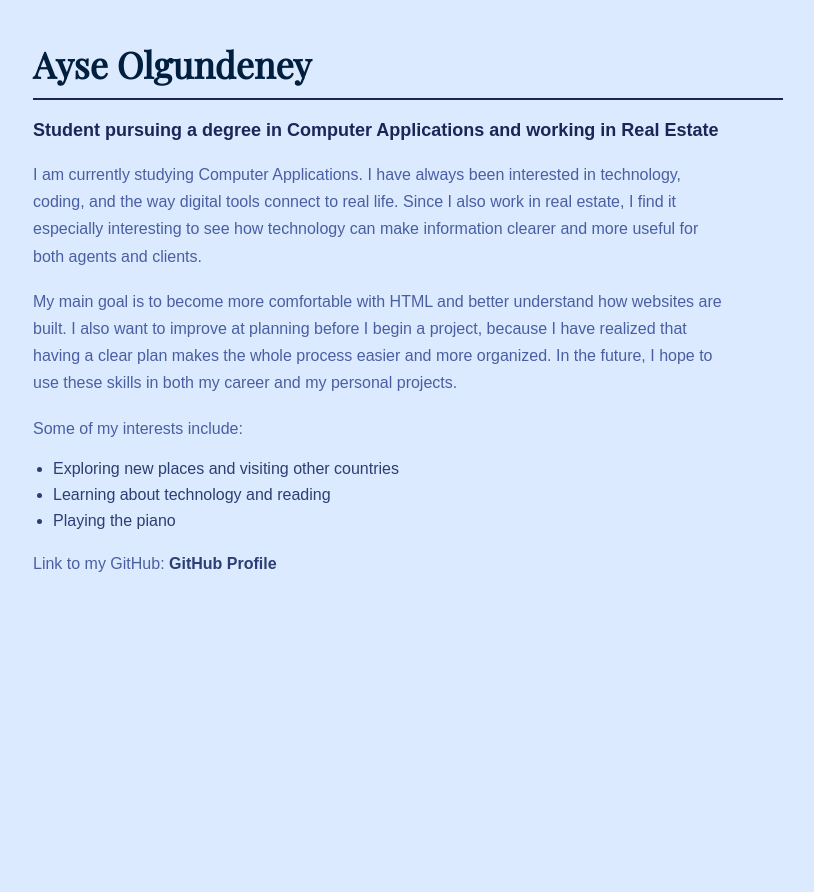
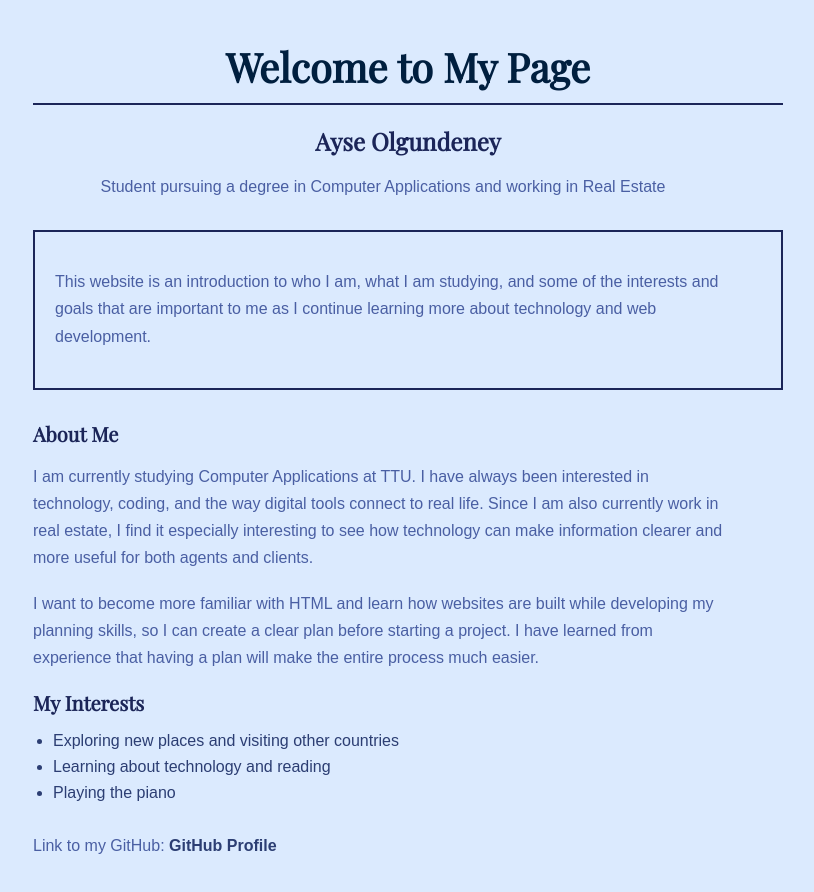
Before and after one commit to olgunayse/olgunayse.github.io, a plain HTML site: page index.html in a window 1280 px wide. Shown: the whole page, without its empty margins (232-1046 px from the left). Before the commit the page ends 800 px from the top, so only its background shows below. Drawn offline with nearby package versions, Linux system fonts and the light colour scheme.

Commit message:
made into more detailed and changed styling

```diff
--- a/index.html
+++ b/index.html
@@ -9,28 +9,40 @@
   </head>
 
   <body>
-    <!-- Personal introduction content -->
     <header>
-      <h1>Ayse Olgundeney</h1>
-      <h2>Student pursuing a degree in Computer Applications and working in Real Estate</h2>
+      <h1>Welcome to My Page</h1>
+      <h2>Ayse Olgundeney</h2>
+      <p class="subtitle">
+        Student pursuing a degree in Computer Applications and working in Real Estate
+      </p>
     </header>
 
     <main>
+      <section class="intro-box">
         <p>
-        I am currently studying Computer Applications. I have always been interested in technology, coding, and the way digital tools connect to real life. Since I also work in real estate, I find it especially interesting to see how technology can make information clearer and more useful for both agents and clients.
+          This website is an introduction to who I am, what I am studying, and some of the interests and goals that are important to me as I continue learning more about technology and web development.
+        </p>
+      </section>
+
+      <section>
+        <h3>About Me</h3>
+        <p>
+          I am currently studying Computer Applications at TTU. I have always been interested in technology, coding, and the way digital tools connect to real life. Since I am also currently work in real estate, I find it especially interesting to see how technology can make information clearer and more useful for both agents and clients.
         </p>
 
         <p>
-        My main goal is to become more comfortable with HTML and better understand how websites are built. I also want to improve at planning before I begin a project, because I have realized that having a clear plan makes the whole process easier and more organized. In the future, I hope to use these skills in both my career and my personal projects.
+          I want to become more familiar with HTML and learn how websites are built while developing my planning skills, so I can create a clear plan before starting a project. I have learned from experience that having a plan will make the entire process much easier.
         </p>
+      </section>
 
-      <p>Some of my interests include:</p>
-
+      <section>
+        <h3>My Interests</h3>
         <ul>
           <li>Exploring new places and visiting other countries</li>
           <li>Learning about technology and reading</li>
           <li>Playing the piano</li>
         </ul>
+      </section>
     </main>
 
     <footer>
--- a/style.css
+++ b/style.css
@@ -11,9 +11,14 @@ body > * {
   margin-right: auto;
 }
 
+header {
+  margin-bottom: 30px;
+  text-align: center;
+}
+
 h1 {
   color: #001f3f;
-  font-size: 36px;
+  font-size: 40px;
   margin-top: 0;
   margin-bottom: 10px;
   font-family: 'Playfair Display', serif;
@@ -23,9 +28,32 @@ h1 {
 
 h2 {
   color: #1b2558;
-  font-size: 18px;
+  font-size: 24px;
   margin-top: 20px;
-  margin-bottom: 20px;
+  margin-bottom: 10px;
+  font-family: 'Playfair Display', serif;
+}
+
+.subtitle {
+  color: #4a5fa3;
+  line-height: 1.7;
+  margin-bottom: 0;
+  max-width: 700px;
+}
+
+.intro-box {
+  border: 2px solid #1b2558;
+  padding: 20px;
+  margin-bottom: 30px;
+  background-color: transparent;
+}
+
+h3 {
+  color: #1b2558;
+  font-size: 20px;
+  margin-top: 0;
+  margin-bottom: 15px;
+  font-family: 'Playfair Display', serif;
 }
 
 p {
@@ -45,6 +73,10 @@ li {
   margin-bottom: 8px;
 }
 
+footer {
+  margin-top: 30px;
+}
+
 a {
   color: #2c3e73;
   text-decoration: none;
```
Lines whose indentation alone changed are shown as unchanged.
